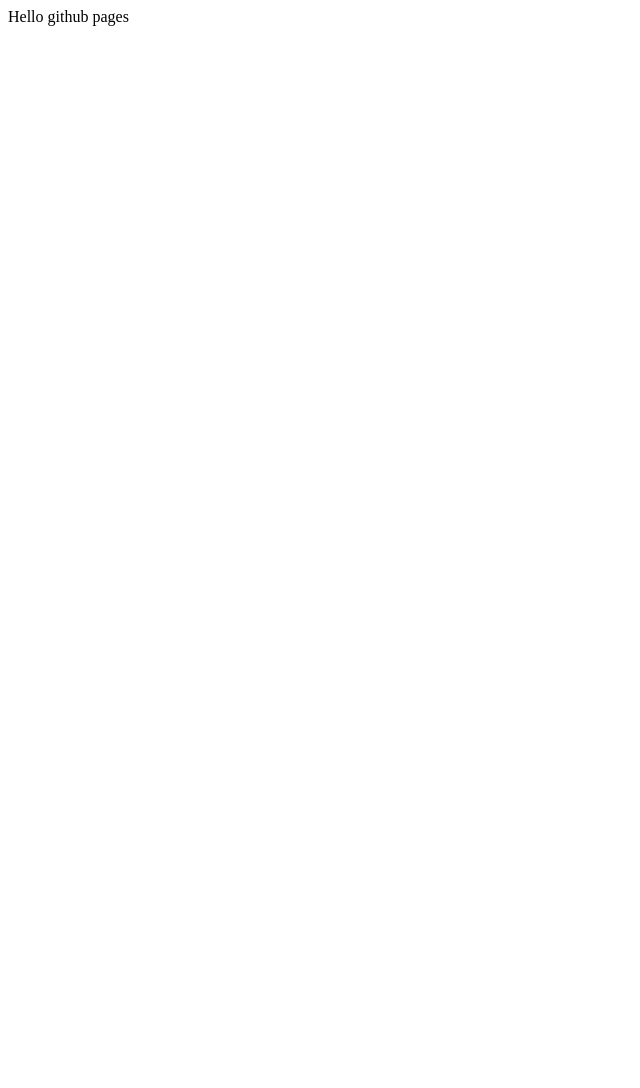
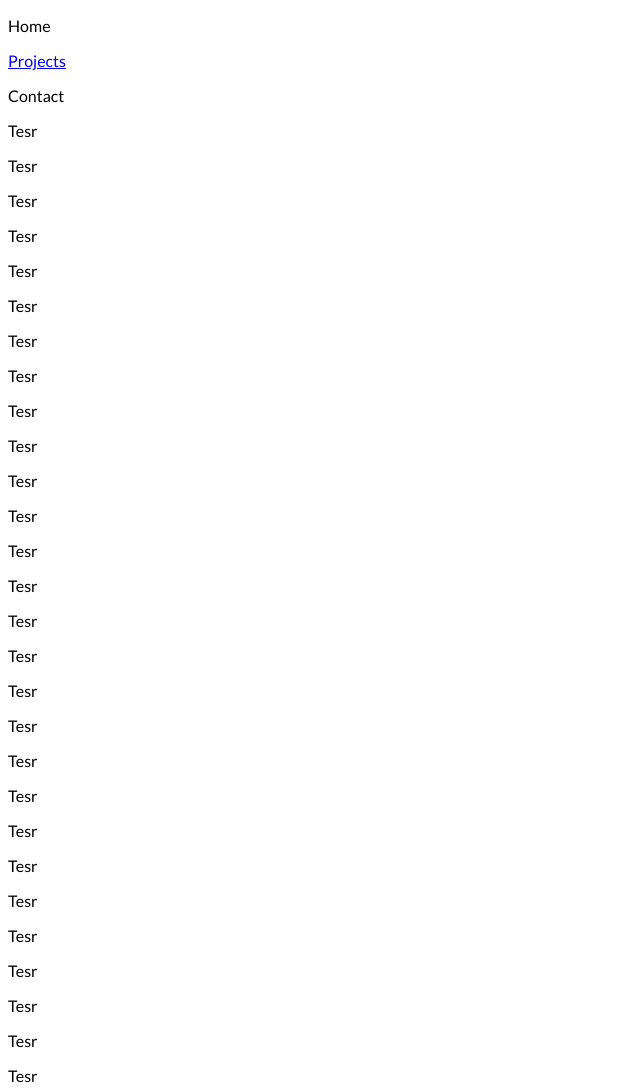
Before and after one commit to alzaburetz/alzaburetz.github.io, a plain HTML site: page index.html in a window 1280 px wide. Shown: the top 1088 px of the page, without its empty margins (0-640 px from the left). Before the commit the page ends 800 px from the top, so only its background shows below. Drawn offline with Linux system fonts and the light colour scheme.

Commit message:
index has content

```diff
--- a/index.html
+++ b/index.html
@@ -1 +1,28 @@
-Hello github pages
+<!DOCTYPE html>
+<html>
+    <head>
+        <title>Alexey Zaburetz - Home</title>
+        <meta charset="UTF-8">
+        <link rel="icon" type="image/png" href="icon.png">
+        <link rel="stylesheet" href="css/main.css" type="text/css">
+        <link rel="stylesheet" href="css/navbar.css" type="text/css">
+        <link href="https://fonts.googleapis.com/css?family=Lato&display=swap" rel="stylesheet">
+        <style>
+            p {
+                font-family: 'Lato';
+            }
+        </style>
+    </head>
+    <body>
+        <div class="content">
+            <div class="header">
+                <a class="navitem"><p>Home</p></a>
+                <a class="navitem" href="projects.html"><p>Projects</p></a>
+                <a class="navitem"><p>Contact</p></a>
+            </div>
+            <div class="main">
+                <p>Tesr</p><p>Tesr</p><p>Tesr</p><p>Tesr</p><p>Tesr</p><p>Tesr</p><p>Tesr</p><p>Tesr</p><p>Tesr</p><p>Tesr</p><p>Tesr</p><p>Tesr</p><p>Tesr</p><p>Tesr</p><p>Tesr</p><p>Tesr</p><p>Tesr</p><p>Tesr</p><p>Tesr</p><p>Tesr</p><p>Tesr</p><p>Tesr</p><p>Tesr</p><p>Tesr</p><p>Tesr</p><p>Tesr</p><p>Tesr</p><p>Tesr</p><p>Tesr</p><p>Tesr</p><p>Tesr</p>
+            </div>
+        </div>
+    </body>
+</html>
```
